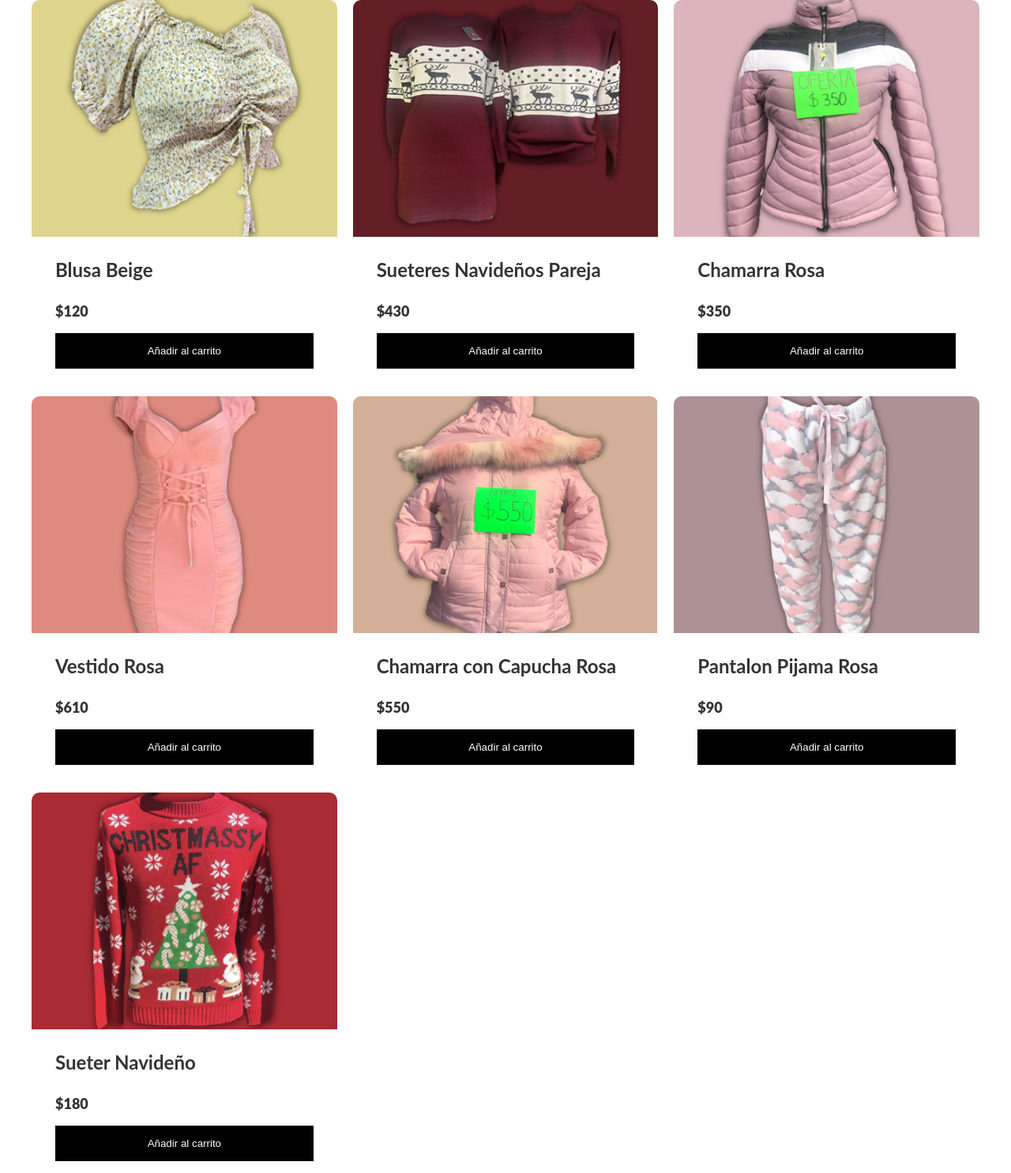
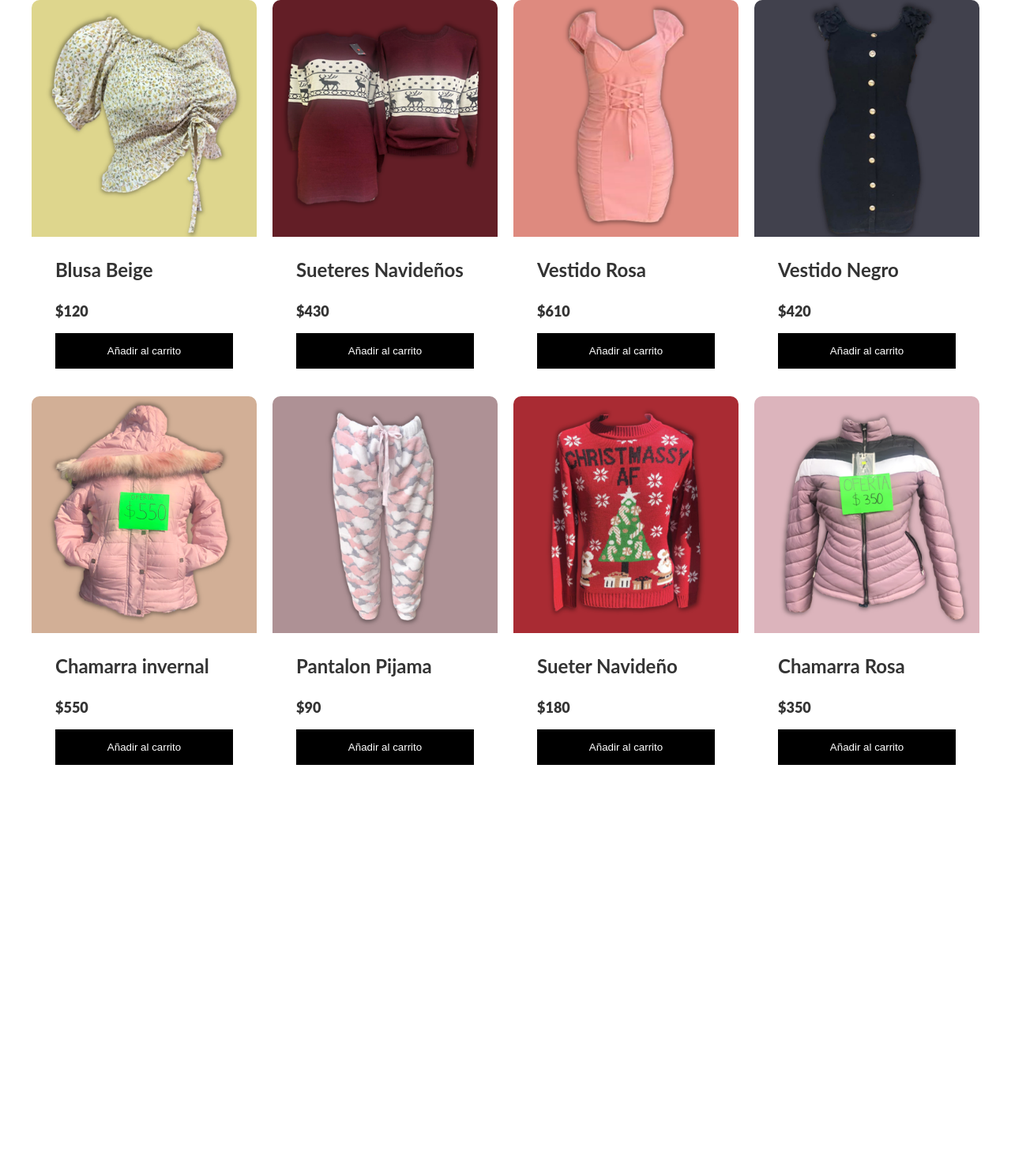
Before and after one commit to omargabagu/Tienda, a PHP site: page / in a window 1280 px wide. Shown: the part 113-1599 px from the top of the page at 79% size. After the commit the page ends 1082 px from the top, so only its background shows below. Run offline with PHP 8.4, Linux system fonts and the light colour scheme.

Commit message:
Add files via upload

```diff
--- a/index.html
+++ b/index.html
@@ -15,6 +15,7 @@
 			<h1>Tienda</h1>
 
 			<div class="container-icon">
+				<div class="container-cart-icon">
 					<svg
 						xmlns="http://www.w3.org/2000/svg"
 						fill="none"
@@ -32,13 +33,13 @@
 					<div class="count-products">
 						<span id="contador-productos">0</span>
 					</div>
+				</div>
 
 				<div class="container-cart-products hidden-cart">
+					<div class="row-product hidden">
 						<div class="cart-product">
 							<div class="info-cart-product">
-                            <span class="cantidad-producto-carrito">1</span>
-                            <p class="titulo-producto-carrito">Zapatos Nike</p>
-                            <span class="precio-producto-carrito">$80</span>
+
 							</div>
 							<svg
 								xmlns="http://www.w3.org/2000/svg"
@@ -55,10 +56,13 @@
 								/>
 							</svg>
 						</div>
-                    <div class="cart-total">
+					</div>
+
+					<div class="cart-total hidden">
 						<h3>Total:</h3>
-                        <span class="total-pagar">$200</span>
+						<span class="total-pagar">$0</span>
 					</div>
+					<p class="cart-empty"></p>
 				</div>
 			</div>
 		</header>
@@ -73,7 +77,7 @@
 				<div class="info-product">
 					<h2>Blusa Beige</h2>
 					<p class="price">$120</p>
-					<button>Añadir al carrito</button>
+					<button class="btn-add-cart">Añadir al carrito</button>
 				</div>
 			</div>
 			<div class="item">
@@ -84,9 +88,74 @@
 					/>
 				</figure>
 				<div class="info-product">
-					<h2>Sueteres Navideños Pareja</h2>
+					<h2>Sueteres Navideños</h2>
 					<p class="price">$430</p>
-					<button>Añadir al carrito</button>
+					<button class="btn-add-cart">Añadir al carrito</button>
+				</div>
+			</div>
+			<div class="item">
+				<figure>
+					<img
+						src="product-images/vestidoRosa.png"
+						alt="producto"
+					/>
+				</figure>
+				<div class="info-product">
+					<h2>Vestido Rosa</h2>
+					<p class="price">$610</p>
+					<button class="btn-add-cart">Añadir al carrito</button>
+				</div>
+			</div>
+			<div class="item">
+				<figure>
+					<img
+						src="product-images/vestidoNegro.png"
+						alt="producto"
+					/>
+				</figure>
+				<div class="info-product">
+					<h2>Vestido Negro</h2>
+					<p class="price">$420</p>
+					<button class="btn-add-cart">Añadir al carrito</button>
+				</div>
+			</div>
+			<div class="item">
+				<figure>
+					<img
+						src="product-images/ChamarraRosaMujer550.png"
+						alt="producto"
+					/>
+				</figure>
+				<div class="info-product">
+					<h2>Chamarra invernal</h2>
+					<p class="price">$550</p>
+					<button class="btn-add-cart">Añadir al carrito</button>
+				</div>
+			</div>
+			<div class="item">
+				<figure>
+					<img
+						src="product-images/pantalonPijama.png"
+						alt="producto"
+					/>
+				</figure>
+				<div class="info-product">
+					<h2>Pantalon Pijama</h2>
+					<p class="price">$90</p>
+					<button class="btn-add-cart">Añadir al carrito</button>
+				</div>
+			</div>
+			<div class="item">
+				<figure>
+					<img
+						src="product-images/SueterNavidadMujer.png"
+						alt="producto"
+					/>
+				</figure>
+				<div class="info-product">
+					<h2>Sueter Navideño</h2>
+					<p class="price">$180</p>
+					<button class="btn-add-cart">Añadir al carrito</button>
 				</div>
 			</div>
 			<div class="item">
@@ -99,62 +168,10 @@
 				<div class="info-product">
 					<h2>Chamarra Rosa</h2>
 					<p class="price">$350</p>
-					<button>Añadir al carrito</button>
-				</div>
-			</div>
-			<div class="item">
-				<figure>
-					<img
-						src="product-images/vestidoRosa.png"
-						alt="producto"
-					/>
-				</figure>
-				<div class="info-product">
-					<h2>Vestido Rosa</h2>
-					<p class="price">$610</p>
-					<button>Añadir al carrito</button>
+					<button class="btn-add-cart">Añadir al carrito</button>
 				</div>
 			</div>
 
-			<div class="item">
-				<figure>
-					<img
-						src="product-images/ChamarraRosaMujer550.png"
-						alt="producto"
-					/>
-				</figure>
-				<div class="info-product">
-					<h2>Chamarra con Capucha Rosa</h2>
-					<p class="price">$550</p>
-					<button>Añadir al carrito</button>
-				</div>
-			</div>
-			<div class="item">
-				<figure>
-					<img
-						src="product-images/pantalonPijama.png"
-						alt="producto"
-					/>
-				</figure>
-				<div class="info-product">
-					<h2>Pantalon Pijama Rosa</h2>
-					<p class="price">$90</p>
-					<button>Añadir al carrito</button>
-				</div>
-			</div>
-			<div class="item">
-				<figure>
-					<img
-						src="product-images/SueterNavidadMujer.png"
-						alt="producto"
-					/>
-				</figure>
-				<div class="info-product">
-					<h2>Sueter Navideño</h2>
-					<p class="price">$180</p>
-					<button>Añadir al carrito</button>
-				</div>
-			</div>
 		</div>
 
 		<script src="index.js"></script>
--- a/index.js
+++ b/index.js
@@ -1,6 +1,127 @@
-const btnCart = document.querySelector('.container-icon')
-const containerCartProducts = document.querySelector('.container-cart-products')
+const btnCart = document.querySelector('.container-cart-icon');
+const containerCartProducts = document.querySelector(
+	'.container-cart-products'
+);
 
 btnCart.addEventListener('click', () => {
-    containerCartProducts.classList.toggle('hidden-cart')
-})
+	containerCartProducts.classList.toggle('hidden-cart');
+});
+
+/* ========================= */
+const cartInfo = document.querySelector('.cart-product');
+const rowProduct = document.querySelector('.row-product');
+
+// Lista de todos los contenedores de productos
+const productsList = document.querySelector('.container-items');
+
+// Variable de arreglos de Productos
+let allProducts = [];
+
+const valorTotal = document.querySelector('.total-pagar');
+
+const countProducts = document.querySelector('#contador-productos');
+
+const cartEmpty = document.querySelector('.cart-empty');
+const cartTotal = document.querySelector('.cart-total');
+
+productsList.addEventListener('click', e => {
+	if (e.target.classList.contains('btn-add-cart')) {
+		const product = e.target.parentElement;
+
+		const infoProduct = {
+			quantity: 1,
+			title: product.querySelector('h2').textContent,
+			price: product.querySelector('p').textContent,
+		};
+
+		const exits = allProducts.some(
+			product => product.title === infoProduct.title
+		);
+
+		if (exits) {
+			const products = allProducts.map(product => {
+				if (product.title === infoProduct.title) {
+					product.quantity++;
+					return product;
+				} else {
+					return product;
+				}
+			});
+			allProducts = [...products];
+		} else {
+			allProducts = [...allProducts, infoProduct];
+		}
+
+		showHTML();
+	}
+});
+
+rowProduct.addEventListener('click', e => {
+	if (e.target.classList.contains('icon-close')) {
+		const product = e.target.parentElement;
+		const title = product.querySelector('p').textContent;
+
+		allProducts = allProducts.filter(
+			product => product.title !== title
+		);
+
+		console.log(allProducts);
+
+		showHTML();
+	}
+});
+
+// Funcion para mostrar  HTML
+const showHTML = () => {
+	if (!allProducts.length) {
+		cartEmpty.classList.remove('hidden');
+		rowProduct.classList.add('hidden');
+		cartTotal.classList.add('hidden');
+	} else {
+		cartEmpty.classList.add('hidden');
+		rowProduct.classList.remove('hidden');
+		cartTotal.classList.remove('hidden');
+	}
+
+	// Limpiar HTML
+	rowProduct.innerHTML = '';
+
+	let total = 0;
+	let totalOfProducts = 0;
+
+	allProducts.forEach(product => {
+		const containerProduct = document.createElement('div');
+		containerProduct.classList.add('cart-product');
+
+		containerProduct.innerHTML = `
+            <div class="info-cart-product">
+                <span class="cantidad-producto-carrito">${product.quantity}</span>
+                <p class="titulo-producto-carrito">${product.title}</p>
+                <span class="precio-producto-carrito">${product.price}</span>
+            </div>
+            <svg
+                xmlns="http://www.w3.org/2000/svg"
+                fill="none"
+                viewBox="0 0 24 24"
+                stroke-width="1.5"
+                stroke="currentColor"
+                class="icon-close"
+            >
+                <path
+                    stroke-linecap="round"
+                    stroke-linejoin="round"
+                    d="M6 18L18 6M6 6l12 12"
+                />
+            </svg>
+        `;
+
+		rowProduct.append(containerProduct);
+
+		total =
+			total + parseInt(product.quantity * product.price.slice(1));
+		totalOfProducts = totalOfProducts + product.quantity;
+	});
+
+	valorTotal.innerText = `$${total}`;
+	countProducts.innerText = totalOfProducts;
+};
--- a/styles.css
+++ b/styles.css
@@ -141,7 +141,7 @@ header{
 /* Main */
 .container-items{
     display: grid;
-    grid-template-columns: repeat(3, 1fr);
+    grid-template-columns: repeat(4, 1fr);
     gap: 20px;
 }
 
```
Also changed, not shown: product-images/SueterRosa.png (added), product-images/vestidoNegro.png (added). Lines whose indentation alone changed are shown as unchanged.
